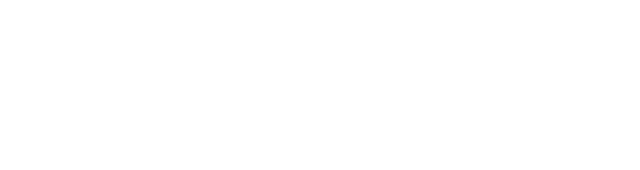
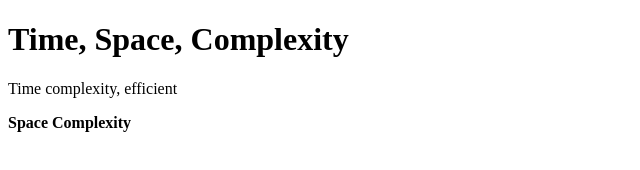
Before and after one commit to acciojob/time-and-space-complexity-hardik-tripathi, a website: page main.html in a window 1280 px wide. Shown: the whole page, without its empty margins (0-640 px from the left). Drawn offline with Linux system fonts and the light colour scheme.

Commit message:
created a submission

```diff
--- a/main.html
+++ b/main.html
@@ -7,6 +7,9 @@
 </head>
 
 <body>
+	<h1>Time, Space, Complexity</h1>
+	<p>Time complexity, efficient</p>
+	<p><b>	Space Complexity</b></p>
 	<!-- the entire body must be written by student -->
     <script type="text/javascript" src="./script.js">
 </script>
```
